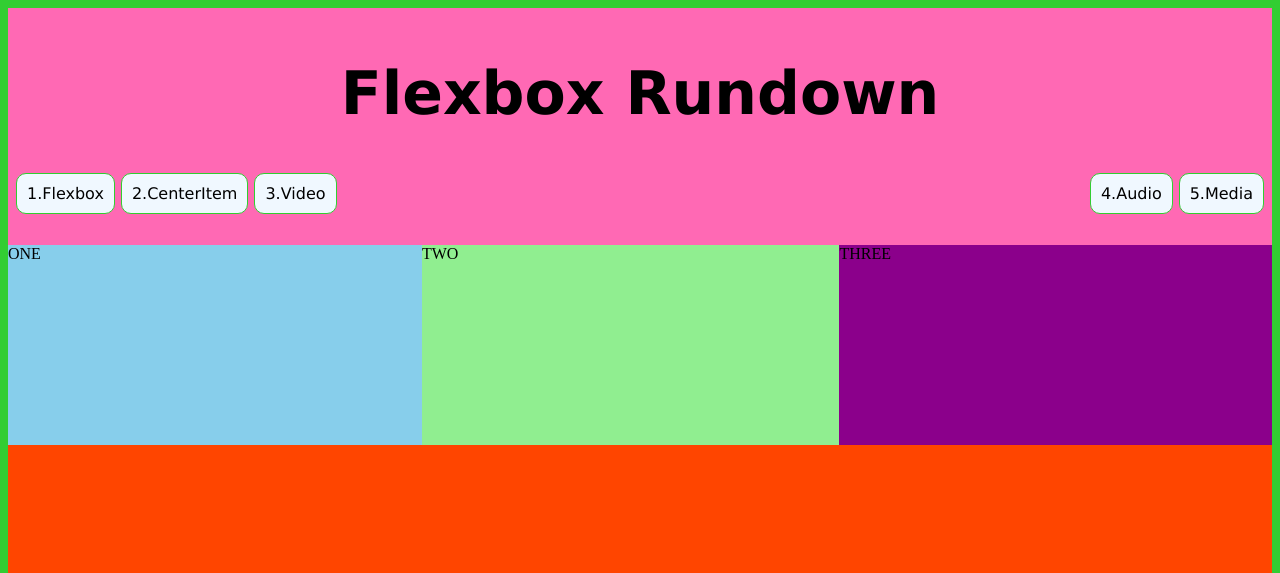
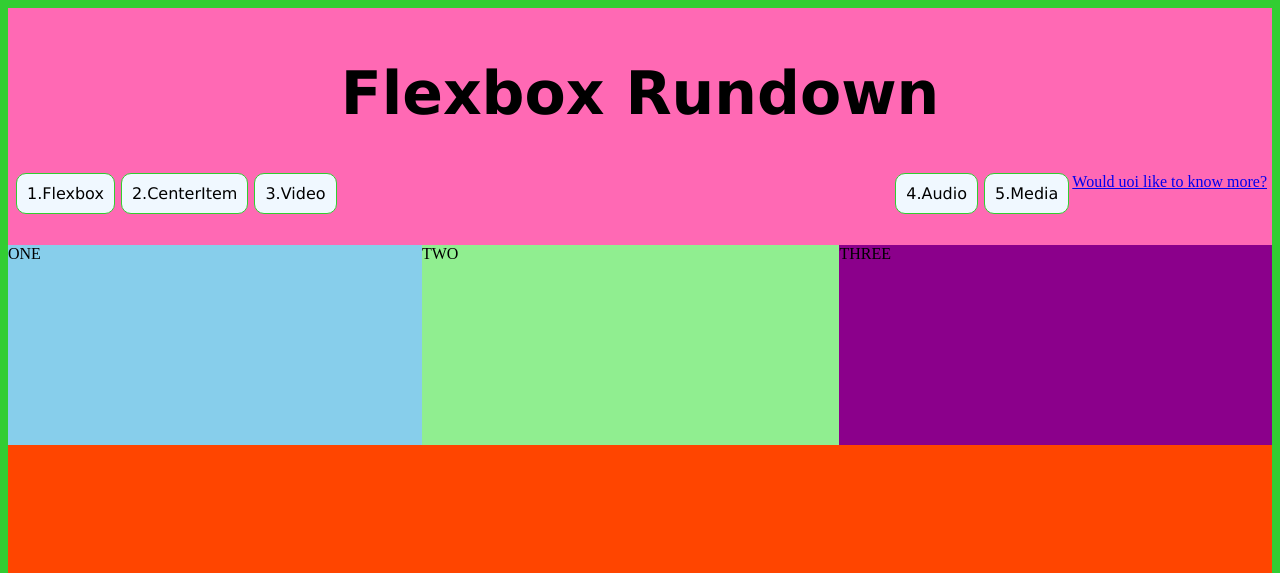
Before and after one commit to callum10jones/FlexBox, a plain HTML site: page index.html in a window 1280 px wide. Shown: the top 573 px of the page. Drawn offline with Linux system fonts and the light colour scheme.

Commit message:
button.html

```diff
--- a/index.html
+++ b/index.html
@@ -24,6 +24,7 @@
                     <li>3.Video</li>
                     <li class="push">4.Audio</li>
                     <li>5.Media</li>
+                    <a href="button.html" target="blank"></button>Would uoi like to know more?</button></a>
                 </div>
             </ul>
     </header>
```
